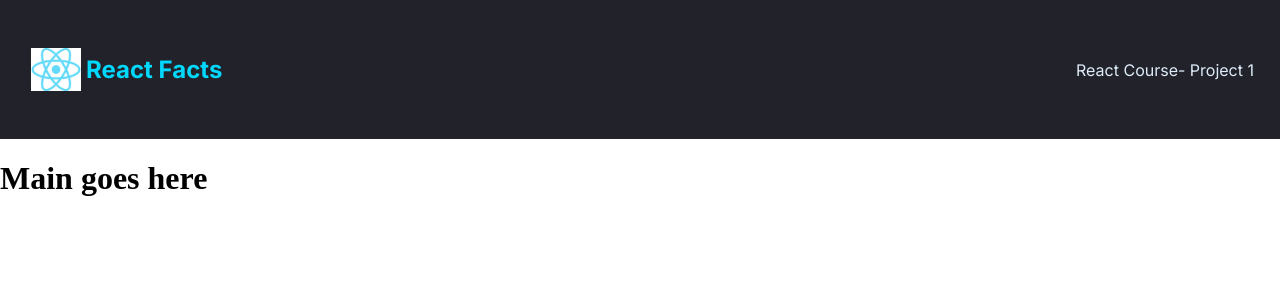
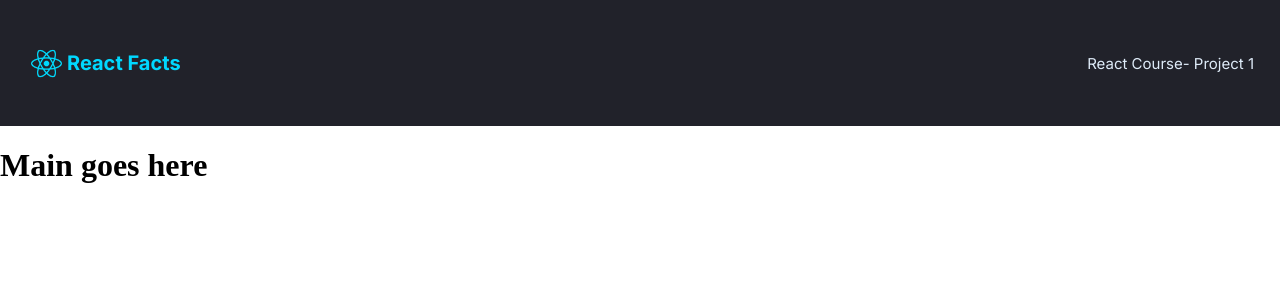
Before and after one commit to LurieK/Scrimba-React-Project, a React (Create React App) app: page / in a window 1280 px wide. Shown: the top 300 px of the page. Built offline with nearby package versions, Linux system fonts and the light colour scheme.

Commit message:
upload correct img, resize image, correct h3 and h4 sizes

```diff
--- a/src/Navbar.js
+++ b/src/Navbar.js
@@ -1,5 +1,5 @@
 
-import logo from "./React-icon-small.jpg";
+import logo from "./React-icon-small.png";
 
 function Navbar (){
     return(
--- a/src/styles.css
+++ b/src/styles.css
@@ -8,12 +8,12 @@ body{
 }
 
 h4{
-  font-size: 1rem;
+  font-size: 15px;
   font-weight: 400;
 }
 
 h3{
-  font-size: 1.5rem;
+  font-size: 20px;
 }
 
 .navbar{
@@ -36,7 +36,7 @@ h3{
 }
 
 .logo-img{
-  width: 50px;
+  width: 31px;
   margin: 5px;
 }
 
```
Also changed, not shown: src/React-icon-small.jpg (deleted), src/React-icon-small.png (added).
